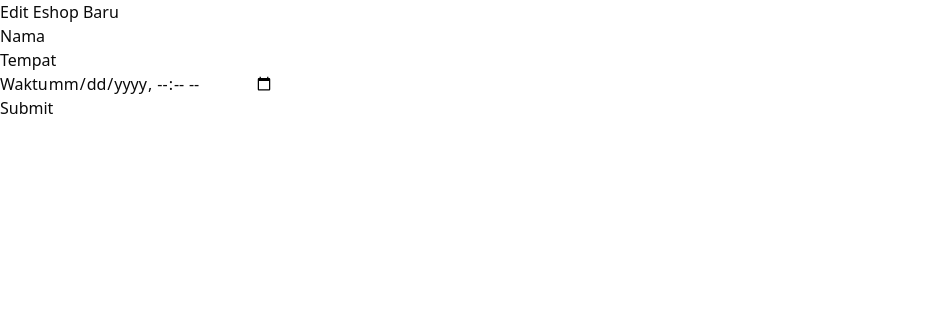
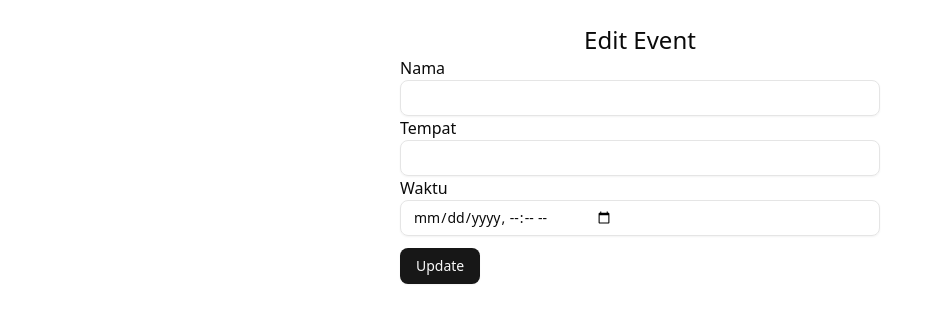
Before and after one commit to katelapo/eshop, a Vue app: page /eshop/1 in a window 1280 px wide. Shown: the top 322 px of the page, without its empty margins (0-943 px from the left). Built offline with nearby package versions, Linux system fonts and the light colour scheme; no server answers; the HTML template or start-up script is replaced by a standard one.

Commit message:
edit data

```diff
--- a/src/views/EditEshopView.vue
+++ b/src/views/EditEshopView.vue
@@ -1,6 +1,8 @@
 <script setup lang="ts">
 import { onMounted, ref } from 'vue'
 import { useRoute, useRouter } from 'vue-router'
+import { Button } from '@/components/ui/button'
+import { Input } from '@/components/ui/input'
 
 const router = useRouter();
 
@@ -12,7 +14,7 @@
 const time = ref('')
 
 const saveData = async () => {
-    const eshop = JSON.stringify({
+    const event = JSON.stringify({
         name: name.value,
         place: place.value,
         time: Date.parse(time.value)/1000,
@@ -20,7 +22,7 @@
 
     const response = await fetch(`/api/eshops/${id}`, {
         method:'PUT',
-        body: eshop,
+        body: event,
     })
     const data = await response.json()
 
@@ -39,23 +41,25 @@
 </script>
 
 <template>
-    <h1>Edit Eshop Baru</h1>
+    <div class="container px-4 py-6 mx-auto w-lg">
+        <h1 class="text-lg sm:text-2xl text-center">Edit Event</h1>
         <form @submit.prevent="saveData">
-        <div>
+            <div class="w-full">
                 <label>Nama</label>
-            <input type="text" v-model="name">
+                <Input type="text" v-model="name" />
             </div>
             <div>
                 <label>Tempat</label>
-            <input type="text" v-model="place">
+                <Input type="text" v-model="place" />
             </div>
             <div>
                 <label>Waktu</label>
-            <input type="datetime-local" v-model="time">
+                <Input type="datetime-local" v-model="time" />
             </div>
 
-        <div>
-            <input type="submit">
+            <div class="mt-3">
+                <Button type="submit">Update</Button>
             </div>
         </form>
+    </div>
 </template>
```
Lines whose indentation alone changed are shown as unchanged.
